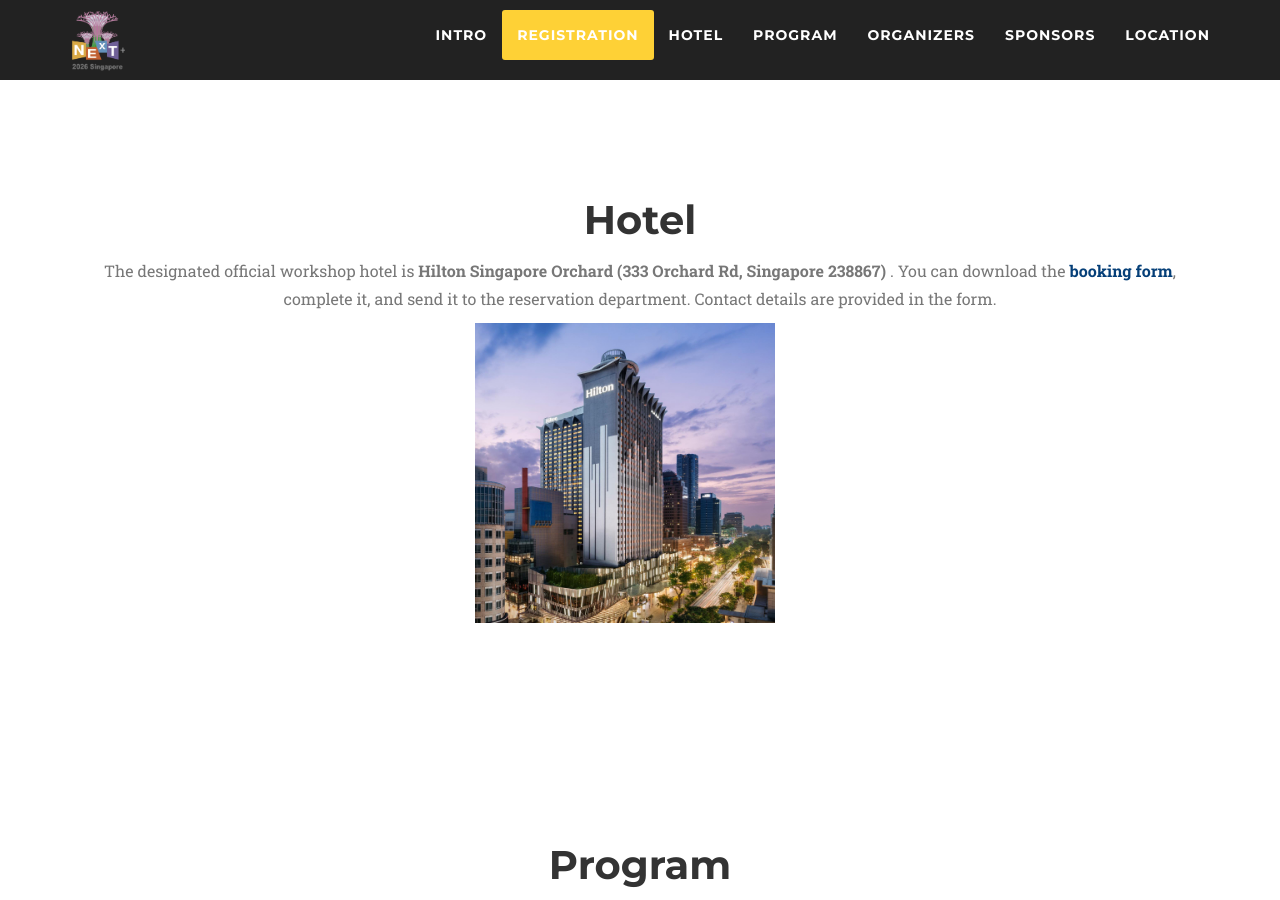
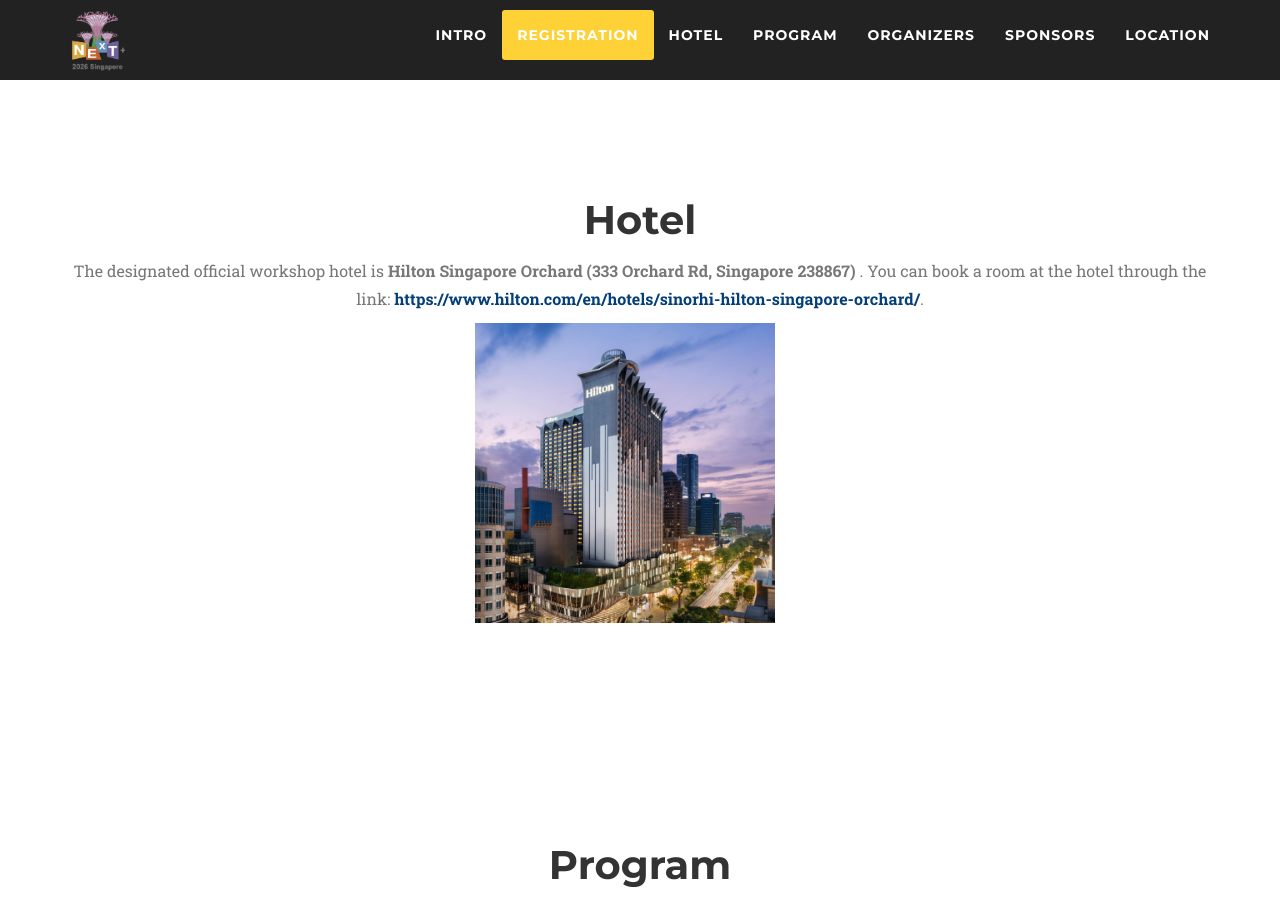
Before and after one commit to next-events/workshop-sg-2026, a Jekyll site: the page built from index.md, in a window 1280 px wide and 900 px high, scrolled down 1001 px. Built offline with Jekyll 4.4.1, drawn with Linux system fonts in a browser that asks for light colours; nearby versions of some CDN libraries; some web fonts are replaced.

Commit message:
hotel update

```diff
--- a/_includes/hotel.html
+++ b/_includes/hotel.html
@@ -5,7 +5,7 @@
                 <h2 class="section-heading">Hotel</h2>
                 <p class="large text-muted">
                     <!-- The recommended hotel is <b>Park Avenue Rochester (31 Rochester Dr, Singapore 138637) </b>. You can download the <a href="assets/doc/PAR_Booking Form-NUS-NExT.pdf" download style="color: rgb(5, 63, 120); font-weight: bold;">booking form</a>, complete it, and send it to the reservation department. Contact details are provided in the form. -->
-                    The designated official workshop hotel is <b>Hilton Singapore Orchard (333 Orchard Rd, Singapore 238867) </b>. You can download the <a href="https://next-events.github.io/workshop-sg-2026/" download style="color: rgb(5, 63, 120); font-weight: bold;">booking form</a>, complete it, and send it to the reservation department. Contact details are provided in the form.
+                    The designated official workshop hotel is <b>Hilton Singapore Orchard (333 Orchard Rd, Singapore 238867) </b>. You can book a room at the hotel through the link: <a href="https://www.hilton.com/en/hotels/sinorhi-hilton-singapore-orchard/" style="color: rgb(5, 63, 120); font-weight: bold;">https://www.hilton.com/en/hotels/sinorhi-hilton-singapore-orchard/</a>.
 
 
                 </p>
```
Also changed, not shown: 1 other file.
